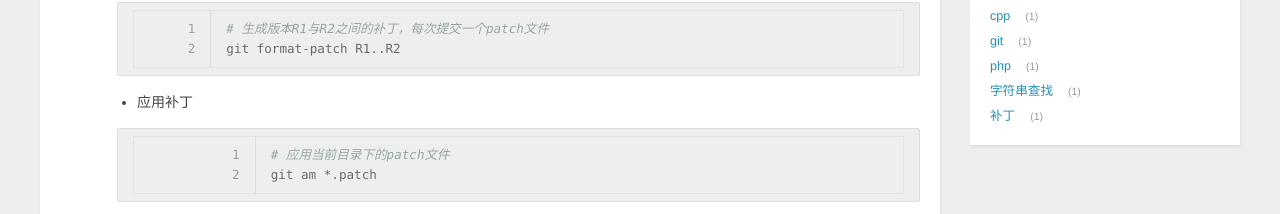
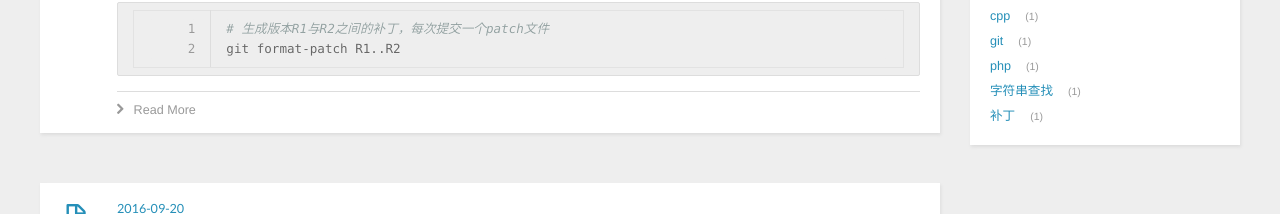
Before and after one commit to bryceliu/bryceliu.github.io, a plain HTML site: page index.html in a window 1280 px wide. Shown: the part 267-481 px from the top of the page. Drawn offline with Linux system fonts and the light colour scheme.

Commit message:
Site updated: 2017-06-30 20:33:40

```diff
--- a/index.html
+++ b/index.html
@@ -67,15 +67,14 @@
 <li>生成补丁</li>
 </ul>
 <figure class="highlight bash"><table><tr><td class="gutter"><pre><div class="line">1</div><div class="line">2</div></pre></td><td class="code"><pre><div class="line"><span class="comment"># 生成版本R1与R2之间的补丁，每次提交一个patch文件</span></div><div class="line">git format-patch R1..R2</div></pre></td></tr></table></figure>
-<ul>
-<li>应用补丁</li>
-</ul>
-<figure class="highlight bash"><table><tr><td class="gutter"><pre><div class="line">1</div><div class="line">2</div></pre></td><td class="code"><pre><div class="line"><span class="comment"># 应用当前目录下的patch文件</span></div><div class="line">git am *.patch</div></pre></td></tr></table></figure>
-
 
     </div>
     <footer>
 
+
+          <div class="alignleft">
+            <a href="/2017/06/30/git-patch/#more" class="more-link">Read More</a>
+          </div>
 
 
 
```
Also changed, not shown: 2017/06/30/git-patch/index.html (+1 -0 lines).
